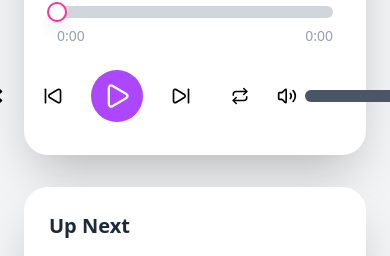
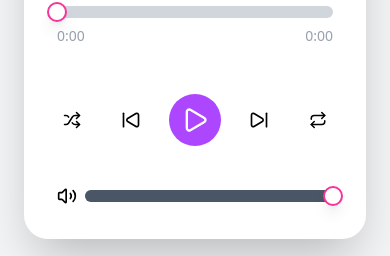
Before and after one commit to tworoniak/music-player, a React (Vite) app: page / in a window 390 px wide. Shown: the part 543-799 px from the top of the page. Built offline with nearby package versions, Linux system fonts and the light colour scheme.

Commit message:
fix responsive styles

```diff
--- a/src/App.tsx
+++ b/src/App.tsx
@@ -5,7 +5,8 @@ import MusicPlayer from "./components/MusicPlayer/MusicPlayer";
 
 function App() {
   return (
-    <div className='max-h-screen bg-gray-300 overflow-hidden shadow-md'>
+    <div className='bg-gray-300 overflow-hidden shadow-md'>
+      {/* //max-h-screen */}
       <MusicPlayer />
     </div>
   );
--- a/src/components/MusicPlayer/MusicPlayer.tsx
+++ b/src/components/MusicPlayer/MusicPlayer.tsx
@@ -286,6 +286,8 @@ const MusicPlayer = () => {
                   </div>
 
                   {/* Control Buttons */}
+                  <div className='flex flex-col items-center justify-center gap-4 mt-6'>
+                    {/* Player Controls */}
                     <div className='flex items-center justify-center gap-4 mt-6'>
                       <button
                         className={`p-3 rounded-full transition-all duration-300 cursor-pointer ${
@@ -328,9 +330,10 @@ const MusicPlayer = () => {
                           </span>
                         )}
                       </button>
+                    </div>
 
                     {/* Volume */}
-                    <div className='flex items-center justify-center gap-2'>
+                    <div className='flex items-center justify-center gap-2 mt-6 w-full'>
                       <button
                         className='transition-all duration-300 cursor-pointer'
                         onClick={toggleMute}
--- a/src/components/VolumeControl/VolumeControl.tsx
+++ b/src/components/VolumeControl/VolumeControl.tsx
@@ -49,7 +49,7 @@ const VolumeControl = ({ volume, onVolumeChange }: VolumeControlProps) => {
   return (
     <div
       ref={sliderRef}
-      className='relative w-28 h-3 bg-gray-300 rounded-full cursor-pointer'
+      className='relative w-full h-3 bg-gray-300 rounded-full cursor-pointer'
       onMouseDown={handleMouseDown}
       onMouseMove={handleMouseMove}
       onMouseUp={handleMouseUp}
```
Lines whose indentation alone changed are shown as unchanged.
